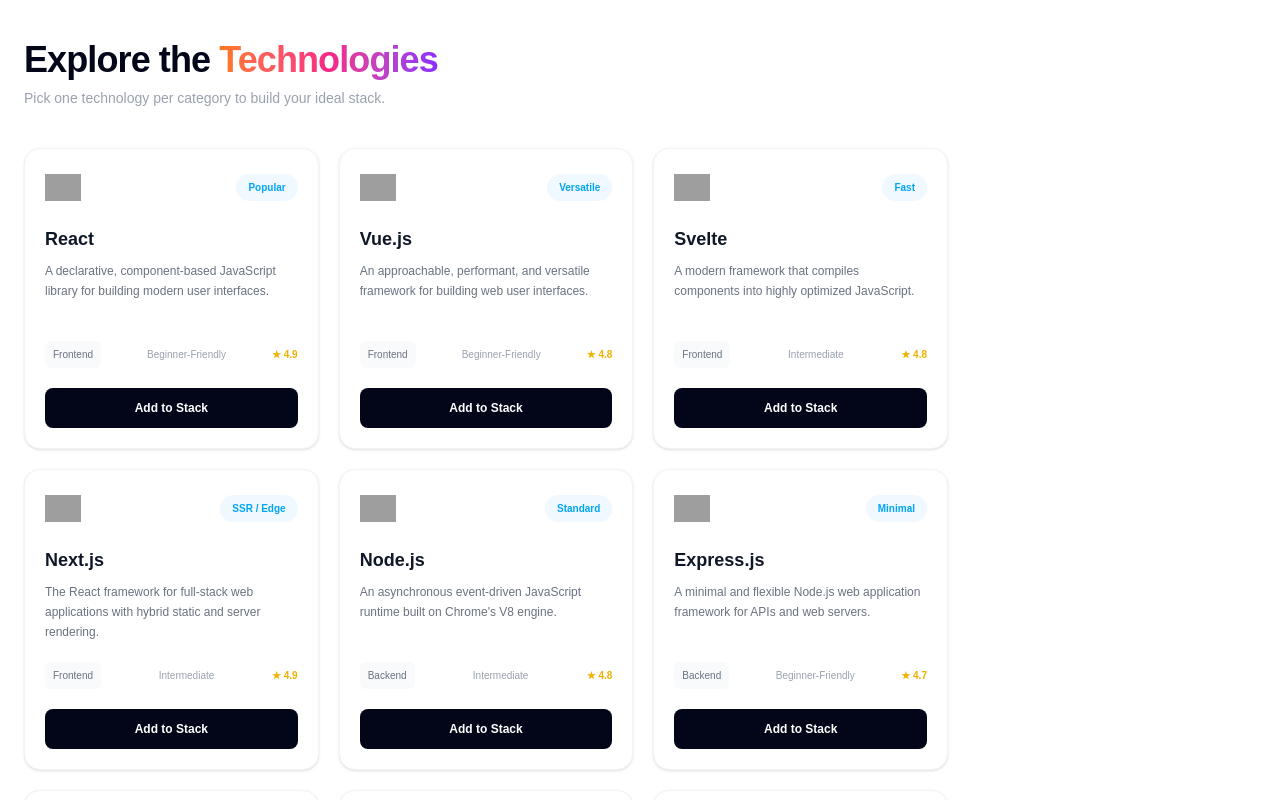
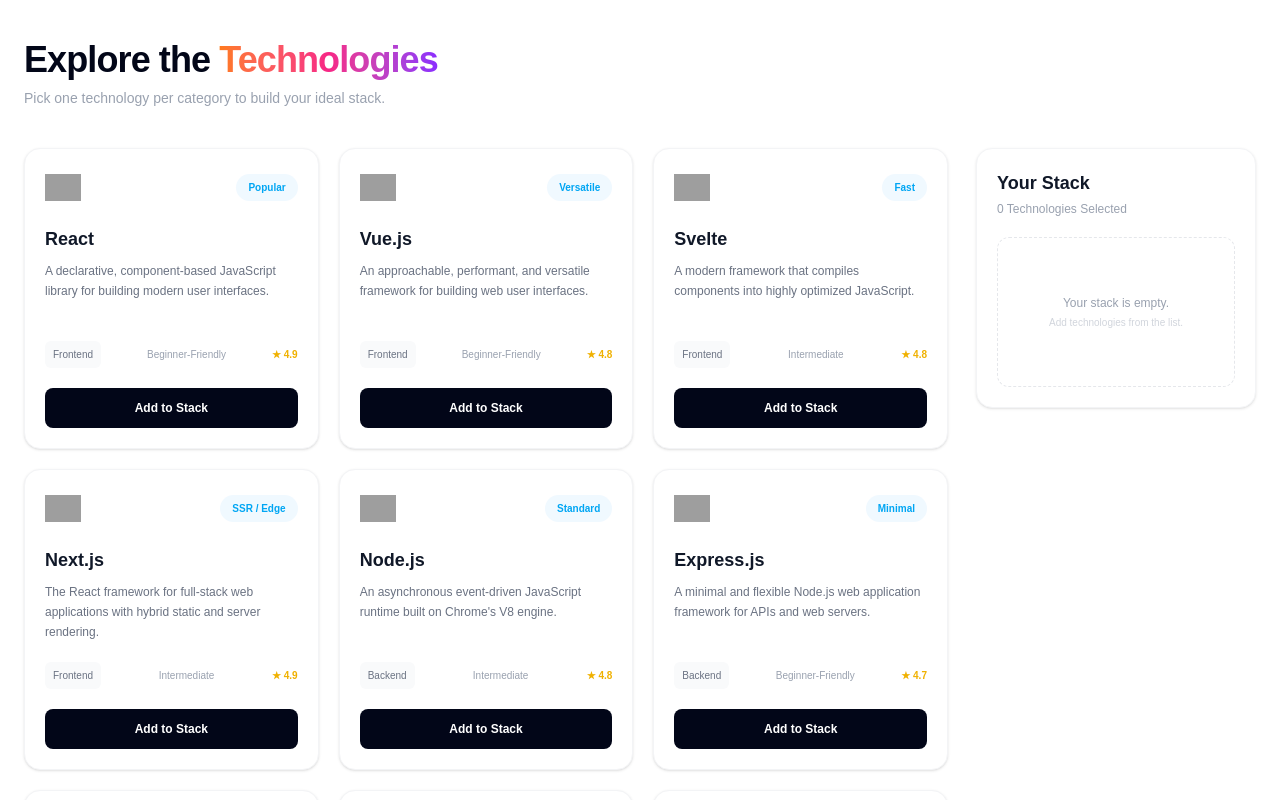
Before and after one commit to mubasshira103/dev-stack2, a React (Vite) app: page / in a window 1280 px wide. Shown: the top 800 px of the page. Built offline with nearby package versions, Linux system fonts and the light colour scheme; grey boxes are pictures that could not be loaded.

Commit message:
added a stack sidebar

```diff
--- a/src/App.tsx
+++ b/src/App.tsx
@@ -1,18 +1,25 @@
 import { Suspense } from 'react';
 import './App.css';
-import Technology from './components/Technology';
-const dataFetch = async () => {
+import type { Technology as TechnologyType } from './types/technology';
+import TechnologySection from './components/TechnologySection';
+
+const dataFetch = async (): Promise<TechnologyType[]> => {
   const res = await fetch('./data.json');
-  const data = await res.json();
-  return data
+  const data: TechnologyType[] = await res.json();
+
+  return data;
 };
+
 function App() {
-  const promiseData=dataFetch()
-  return <>
-<Suspense fallback={<h2>Loading...........</h2>}>
-  <Technology promiseData={promiseData}></Technology>
-</Suspense>
-  </>;
+  const promiseData: Promise<TechnologyType[]> = dataFetch();
+
+  return (
+    <>
+      <Suspense fallback={<h2>Loading...........</h2>}>
+        <TechnologySection promiseData={promiseData} />
+      </Suspense>
+    </>
+  );
 }
 
 export default App;
--- /dev/null
+++ b/src/components/StackSidebar.tsx
@@ -0,0 +1,69 @@
+import type { Technology } from '../types/technology';
+
+type StackSidebarProps = {
+  stack: Technology[];
+  onRemove: (id: string) => void;
+  onRemoveAll: () => void;
+};
+
+const StackSidebar = ({ stack, onRemove, onRemoveAll }: StackSidebarProps) => {
+  return (
+    <aside className="rounded-2xl border border-gray-100 bg-white p-5 shadow-sm lg:sticky lg:top-24">
+      {/* Heading */}
+      <div>
+        <h2 className="text-lg font-bold text-gray-900">Your Stack</h2>
+
+        <p className="mt-1 text-xs text-gray-400">
+          {stack.length} {stack.length === 1 ? 'Technology' : 'Technologies'} Selected
+        </p>
+      </div>
+
+      {/* Empty */}
+      {stack.length === 0 ? (
+        <div className="mt-5 flex min-h-[150px] flex-col items-center justify-center rounded-xl border border-dashed border-gray-200 text-center">
+          <p className="text-xs text-gray-400">Your stack is empty.</p>
+
+          <span className="mt-1 text-[10px] text-gray-300">Add technologies from the list.</span>
+        </div>
+      ) : (
+        <>
+          {/* Stack Items */}
+          <div className="mt-5 flex flex-col gap-3">
+            {stack.map((item) => (
+              <div
+                key={item.id}
+                className="flex items-center gap-3 rounded-lg border border-gray-100 p-3"
+              >
+                <img src={item.icon} alt={item.name} className="h-7 w-7 object-contain" />
+
+                <div className="min-w-0">
+                  <h4 className="truncate text-xs font-semibold text-gray-800">{item.name}</h4>
+
+                  <p className="mt-0.5 text-[10px] text-gray-400">{item.category}</p>
+                </div>
+
+                <button
+                  onClick={() => onRemove(item.id)}
+                  className="ml-auto text-xl leading-none text-gray-300 transition hover:text-red-500"
+                  aria-label={`Remove ${item.name}`}
+                >
+                  ×
+                </button>
+              </div>
+            ))}
+          </div>
+
+          {/* Remove All */}
+          <button
+            onClick={onRemoveAll}
+            className="mt-4 w-full rounded-lg border border-red-200 bg-white py-2.5 text-xs font-semibold text-red-500 transition hover:bg-red-50"
+          >
+            Remove All
+          </button>
+        </>
+      )}
+    </aside>
+  );
+};
+
+export default StackSidebar;
--- a/src/components/Technology.tsx
+++ b/src/components/TechnologySection.tsx
@@ -2,8 +2,13 @@
 import TechnologyCard from './TechnologyCard';
 import type { Technology } from '../types/technology';
 import { toast } from 'react-toastify';
+import StackSidebar from './StackSidebar';
 
-const Technology = ({ promiseData }) => {
+type TechnologyProps = {
+  promiseData: Promise<Technology[]>;
+};
+
+const TechnologySection = ({ promiseData }: TechnologyProps) => {
   // Selected technologies
   const [stack, setStack] = useState<Technology[]>([]);
   const technologies = use(promiseData);
@@ -23,8 +28,36 @@
 
     toast.success(`${technology.name} added to your stack!`);
   };
+
+  // Remove One Technology
+  const handleRemove = (id: string): void => {
+    const removedItem = stack.find((item) => item.id === id);
+
+    setStack((previousStack) =>
+      previousStack.filter((item) => item.id !== id)
+    );
+
+    if (removedItem) {
+      toast.info(`${removedItem.name} removed from your stack.`);
+    }
+  };
+
+  // Remove All
+  const handleRemoveAll = (): void => {
+    if (stack.length === 0) {
+      return;
+    }
+
+    setStack([]);
+
+    toast.info('All technologies removed from your stack.');
+  };
+
   return (
-    <div id="technologies" className="mx-auto max-w-7xl px-5 pb-20 pt-10 lg:px-6">
+    <div
+      id="technologies"
+      className="mx-auto max-w-7xl px-5 pb-20 pt-10 lg:px-6"
+    >
       {/* Section Heading */}
       <div className="mb-10">
         <h2 className="text-3xl font-extrabold tracking-tight text-slate-950 sm:text-4xl">
@@ -39,10 +72,8 @@
         </p>
       </div>
 
-      {/* Loading */}
-
+      {/* Technology Cards */}
       <div className="grid items-start gap-7 lg:grid-cols-[minmax(0,1fr)_280px]">
-        {/* Technology Cards */}
         <div className="grid grid-cols-1 gap-5 sm:grid-cols-2 lg:grid-cols-3">
           {technologies.map((technology) => (
             <TechnologyCard
@@ -55,14 +86,14 @@
         </div>
 
         {/* Stack Sidebar */}
-        {/* <StackSidebar
-              stack={stack}
-              onRemove={handleRemove}
-              onRemoveAll={handleRemoveAll}
-            /> */}
+        <StackSidebar
+          stack={stack}
+          onRemove={handleRemove}
+          onRemoveAll={handleRemoveAll}
+        />
       </div>
     </div>
   );
 };
 
-export default Technology;
+export default TechnologySection;
```
